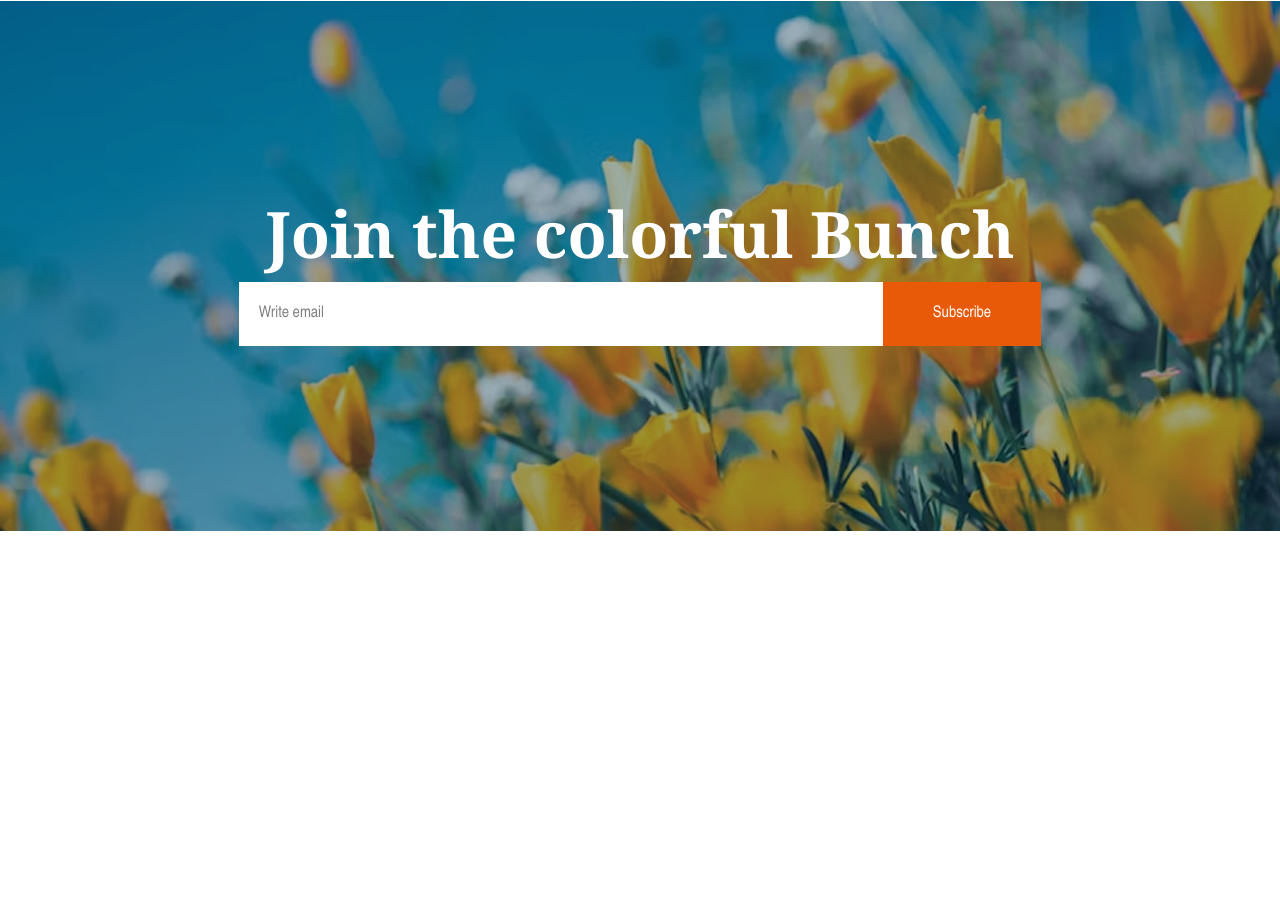
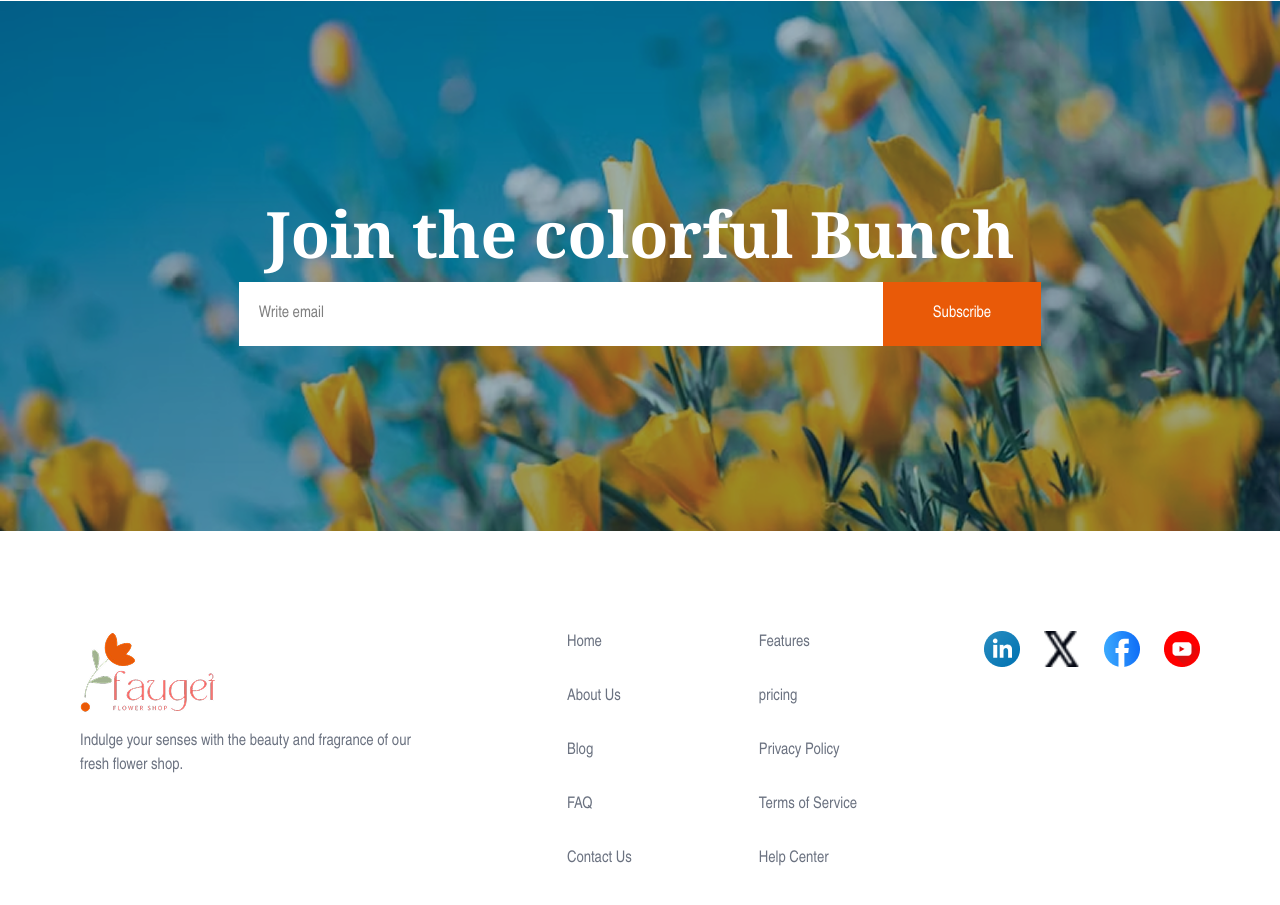
Before and after one commit to ShovonTheBarua/B12A02-Responsive-Flowers, a plain HTML site: page index.html in a window 1280 px wide. Shown: the part 3566-4471 px from the top of the page. Before the commit the page ends 4197 px from the top, so only its background shows below. Drawn offline with nearby package versions, Linux system fonts and the light colour scheme.

Commit message:
footer added

```diff
--- a/index.html
+++ b/index.html
@@ -179,10 +179,38 @@
             </div>
 
         </section>
-
     </main>
     <footer>
-
+        <div class="footer-container">
+        <div class="logo-text">
+            <img src="./assets/logo.png" alt="">
+            <p class="text-[#6B7280] mt-4">Indulge your senses with the beauty and fragrance of our fresh flower shop. </p>
+        </div>
+        <div class="footer-links text-[#6B7280]  ">
+            <ul>
+                <li>Home</li>
+                <li>About Us</li>
+                <li>Blog</li>
+                <li>FAQ</li>
+                <li>Contact Us</li>
+            </ul>
+        </div>
+        <div class="footer-links text-[#6B7280]">
+            <ul>
+                <li>Features</li>
+                <li>pricing</li>
+                <li>Privacy Policy</li>
+                <li>Terms of Service</li>
+                <li>Help Center</li>
+            </ul>
+        </div>
+        <div class="social-media flex gap-6">
+            <img src="./assets/icon-linkedin.png" alt="">
+            <img src="./assets/icon-twitter.png" alt="">
+            <img src="./assets/icon-facebook.png" alt="">
+            <img src="./assets/icon-youtube.png" alt="">
+        </div>
+        </div>
     </footer>
 </body>
 </html>
--- a/styels.css
+++ b/styels.css
@@ -260,7 +260,25 @@ nav li{
     padding: 20px 50px;
 }
 
+.footer-container{
+    max-width: 1120px;
+    margin: 0 auto 50px;
+    justify-content: space-between;
+    display: flex;
+}
 
+.logo-text{
+    max-width: 360px;
+}
+.footer-links ul{
+    gap: 30px;
+    flex-direction: column;
+    display: flex;
+}
+.social-media img{
+    width: 36px;
+    height: 36px;
+}
 
 
 
@@ -381,4 +399,22 @@ nav li{
     .subscribe{
         padding: 10px 12px;
     }
+
+
+
+
+    .footer-container{
+        /* margin: 0 auto 50px; */
+        flex-direction: column;
+        margin: 20px 16px 30px;
 }
+
+    .logo-text{
+        max-width: 360px;
+}
+    .footer-links ul{
+        margin-bottom: 30px;
+}
+
+
+}
```
